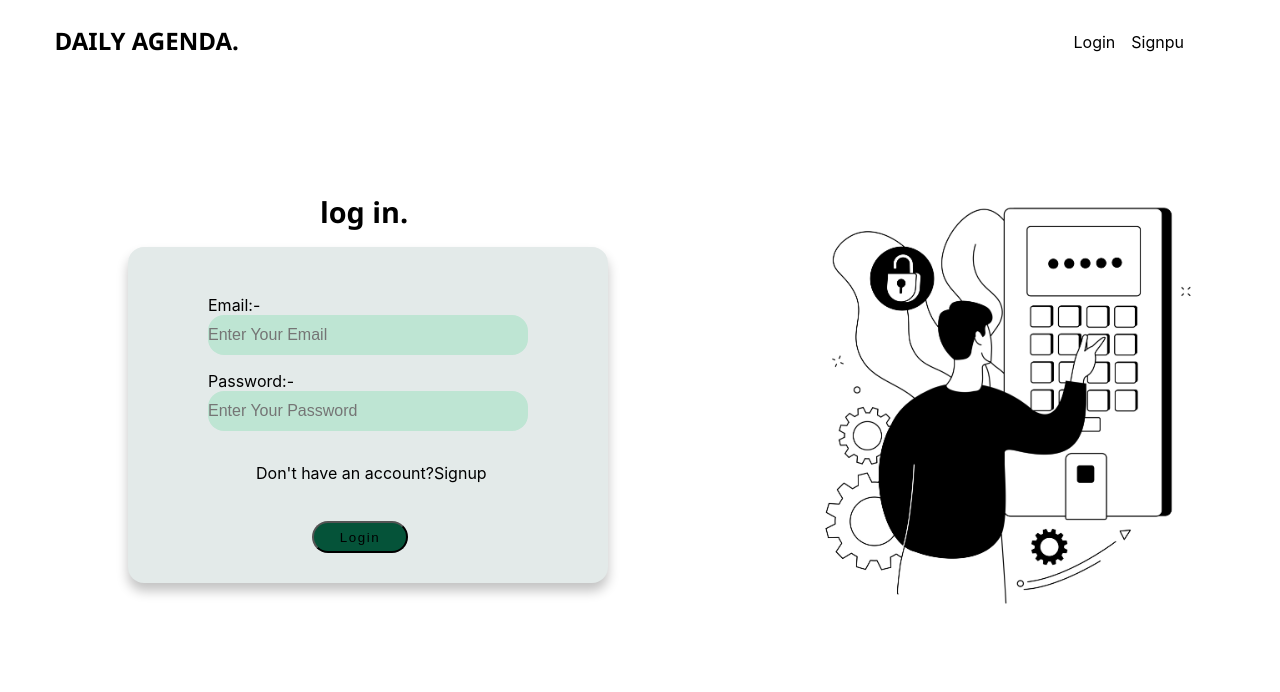
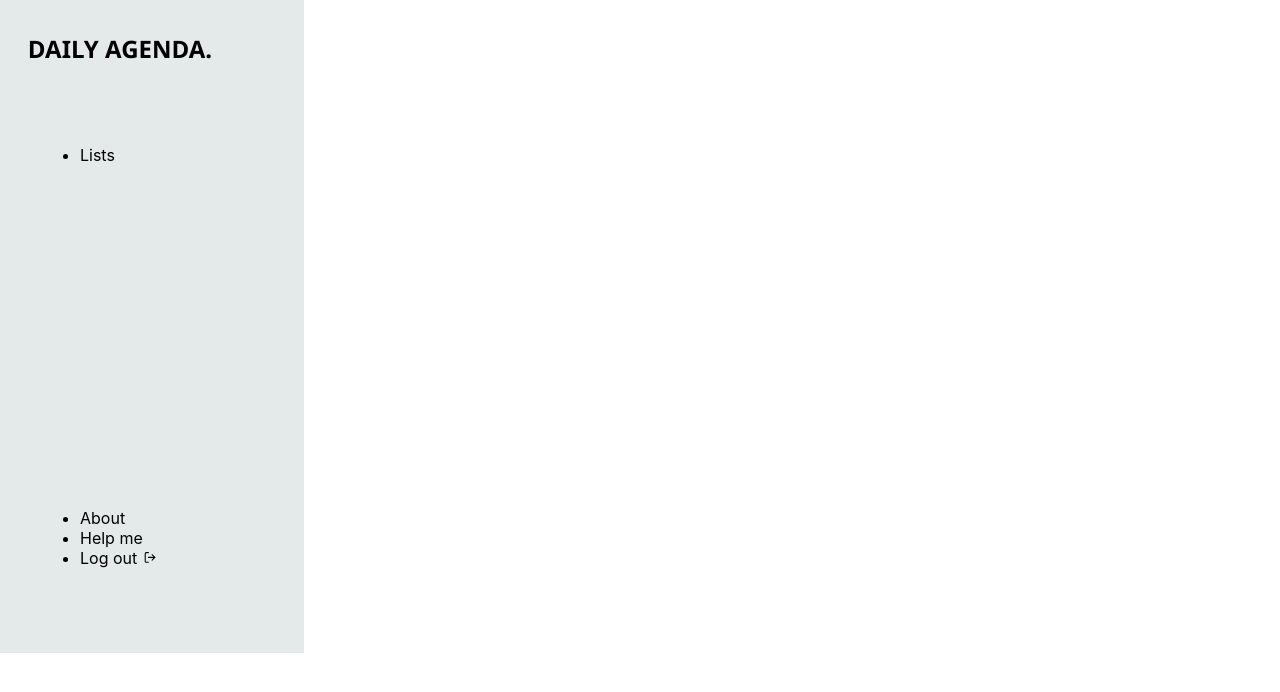
Before and after one commit to krinsh0906/MINIHACKETHONE, a React (Create React App) app in the folder minihackethone/: page / in a window 1280 px wide. Shown: the top 692 px of the page. Built offline with nearby package versions, Linux system fonts and the light colour scheme.

Commit message:
add this todo nav

```diff
--- a/minihackethone/package.json
+++ b/minihackethone/package.json
@@ -8,6 +8,7 @@
     "@testing-library/user-event": "^13.5.0",
     "react": "^18.2.0",
     "react-dom": "^18.2.0",
+    "react-icons": "^4.11.0",
     "react-scripts": "5.0.1",
     "web-vitals": "^2.1.4"
   },
--- a/minihackethone/src/App.js
+++ b/minihackethone/src/App.js
@@ -1,7 +1,9 @@
-import Login from './login'
+// import Login from './login'
 
 import './App.css';
-import './login.css';
+import Todonav from './todonav';
+import './todonav.css'
+// import './login.css';
 // import Homenav from './homenav';
 // import './homenav.css';
 // import Hero from './hero';
@@ -19,12 +21,13 @@ function App() {
     <div className="App">
 
 
-      <Login/>
+      {/* <Login/> */}
       {/* <Homenav/>
       <Hero/>
       <Hometodo/>
       <Contactus/>
       <Footer/> */}
+      <Todonav/>
 
     </div>
   );
--- /dev/null
+++ b/minihackethone/src/todonav.css
@@ -0,0 +1,51 @@
+*{
+    margin: 0;
+    padding: 0;
+}
+.todo-nav{
+    height: 40.8rem;
+    width: 19rem;
+    background-color: #E3EAE9;
+    display: grid;
+    grid-template-rows: 2rem 0.5fr 5fr 2fr 2rem;
+}
+.logo{
+    display: flex;
+    grid-row: 2/3;
+    justify-content: center;
+    align-items: center;
+    font-family: 'Segoe UI', Tahoma, Geneva, Verdana, sans-serif;
+    margin: 0 4rem 3rem 0;
+}
+.main-link{
+    grid-row: 3;
+    margin: 0 0 0 5rem;
+}
+.main-link>ul{
+    justify-content:  end;
+    align-items: center;
+    margin-top: 2rem;
+}
+.main-link li a{
+    text-decoration: none;
+    color: #000;
+
+}
+.main-link1{
+    grid-row: 4;
+    margin: 0 0 0 5rem;
+}
+.main-link1>ul{
+    justify-content:  end;
+    align-items: center;
+    margin-top: 2rem;
+}
+.main-link1 li a{
+    text-decoration: none;
+    color: #000;
+
+}
+.icon{
+    height: 0.8rem;
+
+}
--- /dev/null
+++ b/minihackethone/src/todonav.js
@@ -0,0 +1,32 @@
+import React from 'react';
+import {FiLogOut} from 'react-icons/fi'
+
+function Todonav() {
+    return (
+        <div className='todonav-container'>
+            <nav className='todo-nav'>
+                <div className='logo'>
+                    <h2>
+                        DAILY AGENDA.
+                    </h2>
+                </div>
+                <div className='main-link'>
+                    <ul>
+                        <li ><a  className='' href='#'>Lists</a></li>
+                    </ul>
+                </div>
+                <div className='main-link1'>
+                <ul >
+                        <li ><a  className='space1' href='#'>About</a></li>
+                        <li ><a  className='' href='#'>Help me</a></li>
+                        <li ><a  className='' href='#'>Log out <FiLogOut className='icon'/></a></li>
+
+                    </ul>
+
+                </div>
+            </nav>
+        </div>
+    );
+}
+
+export default Todonav;
```
Also changed, not shown: 1 other file (tests, documents, lock files or other folders).
